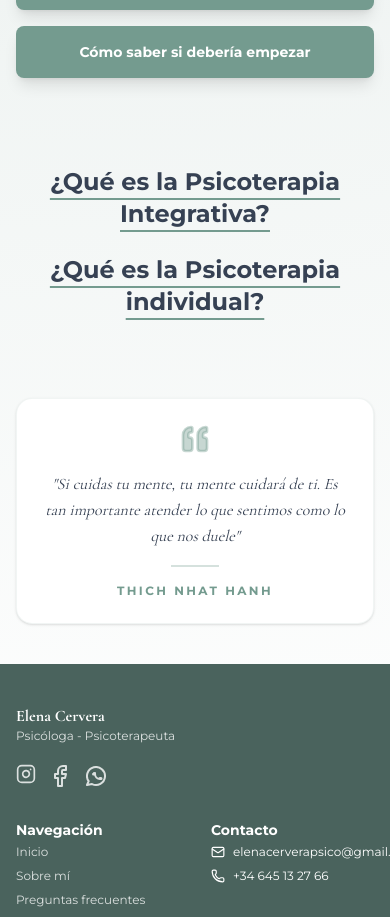
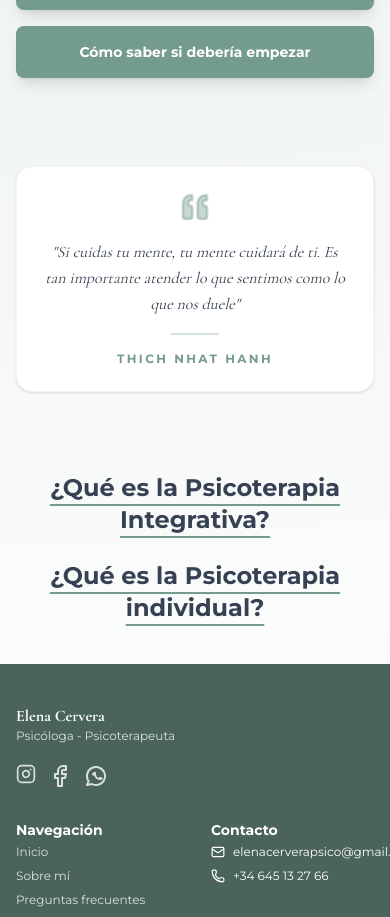
Before and after one commit to aleeeex25234/psocologa, a Next.js app: page / in a window 390 px wide. Shown: the part 2340-3257 px from the top of the page. Built offline with nearby package versions, Linux system fonts and the light colour scheme.

Commit message:
feat: swap quote and questions sections on mobile

```diff
--- a/app/page.tsx
+++ b/app/page.tsx
@@ -172,8 +172,23 @@ export default function Home() {
         </div>
       </section>
 
-      {/* Extra Questions Section - Transparent background to show main gradient */}
-      <section className="w-full bg-transparent py-10 md:py-24">
+      <div className="flex flex-col md:block">
+        {/* Quote Section - Shows first on mobile, second on desktop */}
+        <section className="w-full bg-transparent py-10 md:py-20 relative order-1 md:order-2">
+          <div className="max-w-4xl mx-auto px-4 md:px-8">
+            <div className="bg-white p-6 md:p-16 rounded-2xl md:rounded-[2rem] shadow-sm border border-[#749B8F]/10 text-center relative z-10 transition-transform hover:scale-[1.01] duration-500">
+              <Quote className="mx-auto text-[#749B8F]/40 mb-4 md:mb-8 rotate-180" size={32} fill="currentColor" />
+              <p className="font-serif italic text-base md:text-3xl text-gray-700 leading-relaxed mb-4 md:mb-8">
+                "Si cuidas tu mente, tu mente cuidará de ti. Es tan importante atender lo que sentimos como lo que nos duele"
+              </p>
+              <div className="w-12 md:w-16 h-0.5 bg-[#749B8F]/30 mx-auto mb-4 md:mb-6"></div>
+              <p className="text-[#749B8F] text-xs md:text-sm tracking-[0.2em] uppercase font-bold">Thich Nhat Hanh</p>
+            </div>
+          </div>
+        </section>
+
+        {/* Extra Questions Section - Shows second on mobile, first on desktop */}
+        <section className="w-full bg-transparent py-10 md:py-24 order-2 md:order-1">
           <div className="max-w-6xl mx-auto px-4 md:px-6 relative">
             <div className="grid md:grid-cols-2 gap-6 md:gap-12 items-center">
               <div className="text-center space-y-3 md:space-y-4">
@@ -193,23 +208,7 @@ export default function Home() {
             </div>
           </div>
         </section>
-
-      {/* Decorative Separator */}
-      {/* Decorative Separator Removed */}
-
-      {/* Quote Section - Transparent background to show main gradient */}
-      <section className="w-full bg-transparent py-10 md:py-20 relative">
-        <div className="max-w-4xl mx-auto px-4 md:px-8">
-          <div className="bg-white p-6 md:p-16 rounded-2xl md:rounded-[2rem] shadow-sm border border-[#749B8F]/10 text-center relative z-10 transition-transform hover:scale-[1.01] duration-500">
-            <Quote className="mx-auto text-[#749B8F]/40 mb-4 md:mb-8 rotate-180" size={32} fill="currentColor" />
-            <p className="font-serif italic text-base md:text-3xl text-gray-700 leading-relaxed mb-4 md:mb-8">
-              "Si cuidas tu mente, tu mente cuidará de ti. Es tan importante atender lo que sentimos como lo que nos duele"
-            </p>
-            <div className="w-12 md:w-16 h-0.5 bg-[#749B8F]/30 mx-auto mb-4 md:mb-6"></div>
-            <p className="text-[#749B8F] text-xs md:text-sm tracking-[0.2em] uppercase font-bold">Thich Nhat Hanh</p>
       </div>
-        </div>
-      </section>
 
       {/* Footer */}
       <footer className="w-full bg-[#4A635D] text-white pt-10 pb-6 md:pt-20 md:pb-12">
```
Lines whose indentation alone changed are shown as unchanged.
